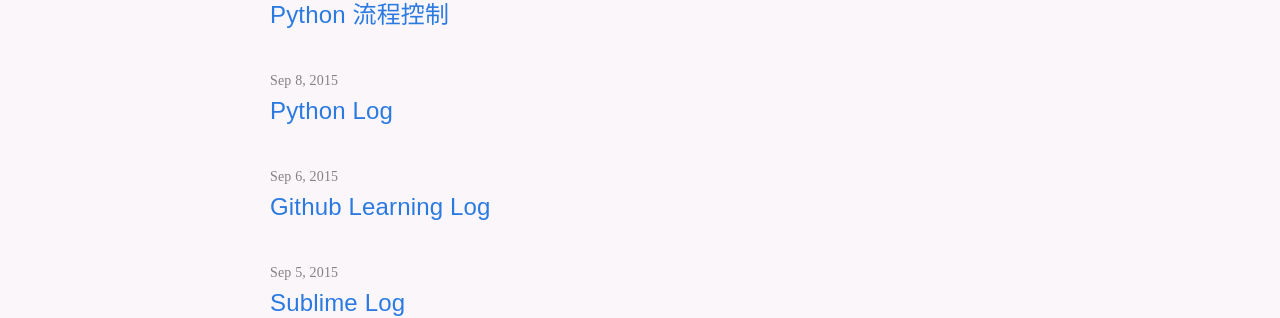
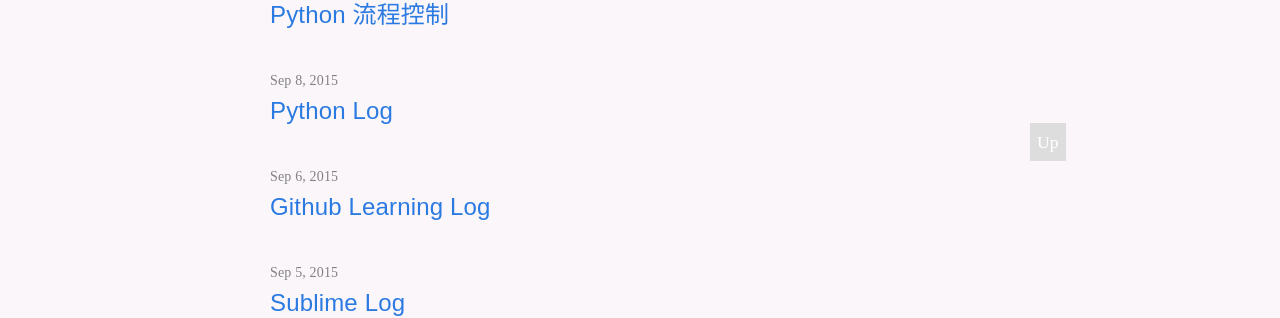
Before and after one commit to Besideme/besideme.github.io, a Jekyll site: the page built from index.html, in a window 1280 px wide. Shown: the part 658-976 px from the top of the page. Built offline with Jekyll 4.4.1, drawn with Linux system fonts in a browser that asks for light colours; nearby versions of some CDN libraries.

```diff
--- a/_layouts/default.html
+++ b/_layouts/default.html
@@ -15,6 +15,11 @@
 
     {% include footer.html %}
 
+    <div id="back-top" title="Scroll to Top" class="backtotop">
+      <a href="#">Up</a>
+    </div>
+    <script src="//apps.bdimg.com/libs/jquery/2.1.1/jquery.min.js"></script>
+    <script src="/js/main.js"></script>
   </body>
 
 </html>
--- a/css/style.css
+++ b/css/style.css
@@ -9,3 +9,27 @@
 pre,code{
 	font-family: Menlo,Monaco,Consolas,"Courier New",monospace;
 }
+.backtotop{
+  position: fixed;
+  bottom: 81px;
+  cursor: pointer;
+  left: 50%;
+  text-align: center;
+  background-color: #ddd;
+  margin-left: 390px;
+}
+.backtotop a {
+  color: #fff;
+  width: 38px;
+  height: 38px;
+  line-height: 38px;
+  transition: 0.4s linear;
+  padding-left: 7px;
+  padding-right: 7px;
+}
+.backtotop:hover{
+  background-color: #bbb;
+}
+.backtotop a:hover{
+  text-decoration: none;
+}
--- /dev/null
+++ b/js/main.js
@@ -0,0 +1,24 @@
+(function(){
+    backToTop("#back-top");
+    function backToTop(toTopId) {
+        // hide #back-top first
+        $(toTopId).hide();
+
+        // fade in #back-top
+        $(window).scroll(function() {
+            if ($(this).scrollTop() > 300) {
+                $(toTopId).fadeIn();
+            } else {
+                $(toTopId).fadeOut();
+            }
+        });
+
+        // scroll body to 0px on click
+        $(toTopId + ' a').click(function() {
+            $('body,html').animate({
+                scrollTop: 0
+            }, 100);
+            return false;
+        });
+    }
+});
```
